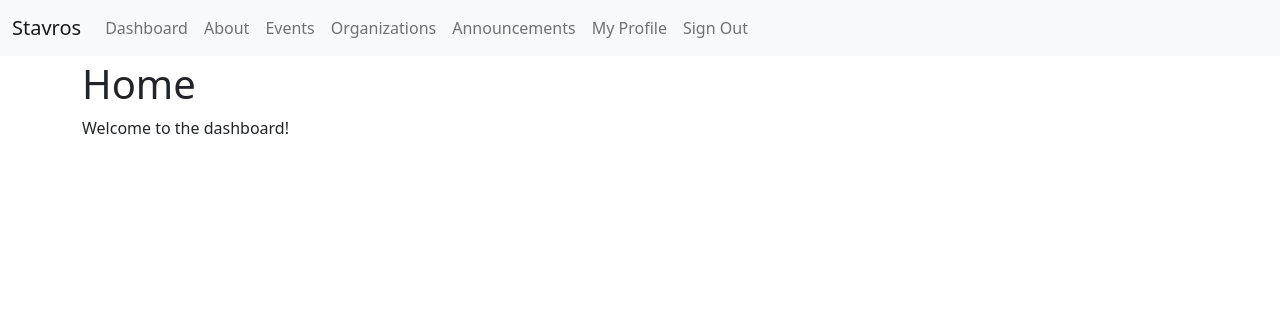
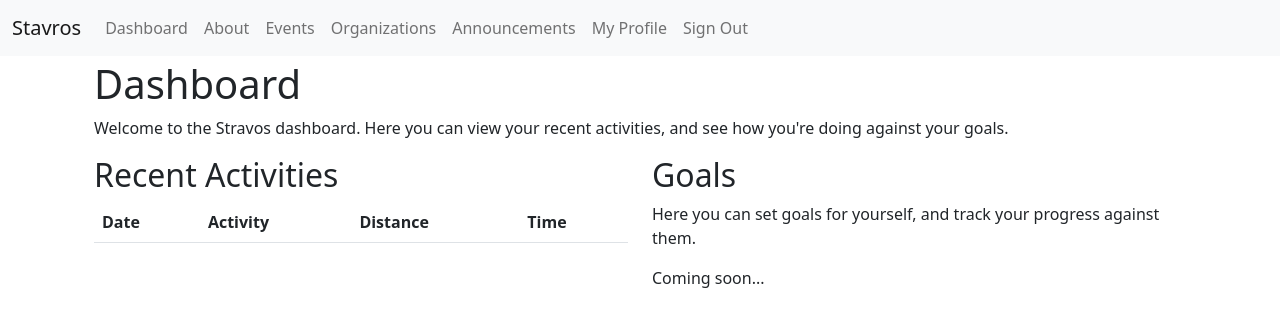
Before and after one commit to JasonLovesDoggo/PartnerEdu, a Django app: page /dashboard in a window 1280 px wide. Shown: the top 327 px of the page. Run offline with Django 4.2, Linux system fonts and the light colour scheme; the visitor is signed in with stand-in values (Sample User, id 1); lists and menus that the app fills with data are empty; some libraries are stand-ins or nearby versions.

Commit message:
PWA just needs icons.
dashboard.html eghh

```diff
--- a/config/settings/base.py
+++ b/config/settings/base.py
@@ -295,7 +295,10 @@ PWA_APP_SCOPE = "/"
 PWA_APP_ORIENTATION = "any"
 PWA_APP_START_URL = "/"
 PWA_APP_STATUS_BAR_COLOR = "default"
-PWA_APP_ICONS = [{"src": "/static/images/my_app_icon.png", "sizes": "160x160"}]
+PWA_APP_ICONS = [
+    {"src": "/static/images/my_app_icon.png", "sizes": "160x160"},
+    {"src": "/static/images/my_app_icon_144.png", "sizes": "144x144"},
+]
 PWA_APP_ICONS_APPLE = [{"src": "/static/images/my_apple_icon.png", "sizes": "160x160"}]
 PWA_APP_SPLASH_SCREEN = [
     {
--- a/stavros/templates/dashboard.html
+++ b/stavros/templates/dashboard.html
@@ -4,6 +4,44 @@
   Stravos: Dashboard
 {% endblock title %}
 {% block content %}
-  <h1>Home</h1>
-  <p>Welcome to the dashboard!</p>
+  <div class="container">
+    <div class="row">
+      <div class="col-md-12">
+        <h1>Dashboard</h1>
+        <p>
+          Welcome to the Stravos dashboard. Here you can view your recent activities, and see how you're doing against your goals.
+        </p>
+      </div>
+    </div>
+    <div class="row">
+      <div class="col-md-6">
+        <h2>Recent Activities</h2>
+        <table class="table table-striped">
+          <thead>
+            <tr>
+              <th>Date</th>
+              <th>Activity</th>
+              <th>Distance</th>
+              <th>Time</th>
+            </tr>
+          </thead>
+          <tbody>
+            {% for activity in activities %}
+              <tr>
+                <td>{{ activity.start_date_local|date:'d/m/Y' }}</td>
+                <td>{{ activity.name }}</td>
+                <td>{{ activity.distance|floatformat:2 }} km</td>
+                <td>{{ activity.moving_time|floatformat:2 }} minutes</td>
+              </tr>
+            {% endfor %}
+          </tbody>
+        </table>
+      </div>
+      <div class="col-md-6">
+        <h2>Goals</h2>
+        <p>Here you can set goals for yourself, and track your progress against them.</p>
+        <p>Coming soon...</p>
+      </div>
+    </div>
+  </div>
 {% endblock content %}
```
